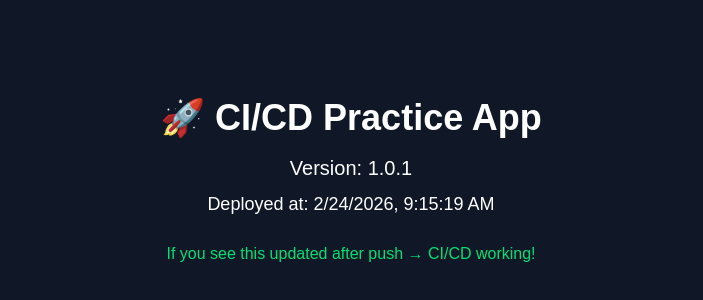
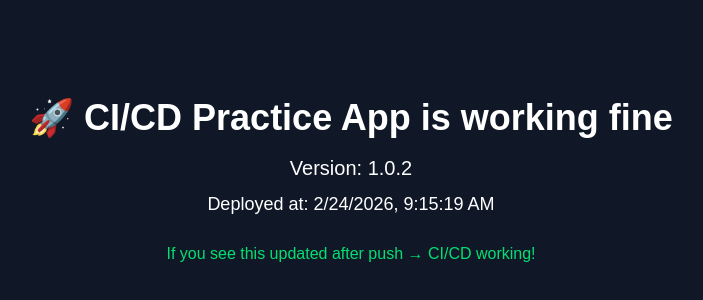
Before and after one commit to CarlosPadaveedan/cicd-practice-app, a Next.js app: page / in a window 1280 px wide. Shown: the part 218-518 px from the top of the page, without its empty margins (289-992 px from the left). Built offline with nearby package versions, Linux system fonts and the light colour scheme.

Commit message:
checking deployment

```diff
--- a/app/page.tsx
+++ b/app/page.tsx
@@ -1,11 +1,11 @@
 export default function Home() {
-  const version = "1.0.1";
+  const version = "1.0.2";
   const time = new Date().toLocaleString();
 
   return (
     <main className="flex min-h-screen flex-col items-center justify-center bg-gray-900 text-white">
       <h1 className="text-4xl font-bold mb-4">
-        🚀 CI/CD Practice App
+        🚀 CI/CD Practice App is working fine
       </h1>
 
       <p className="text-xl mb-2">
```
